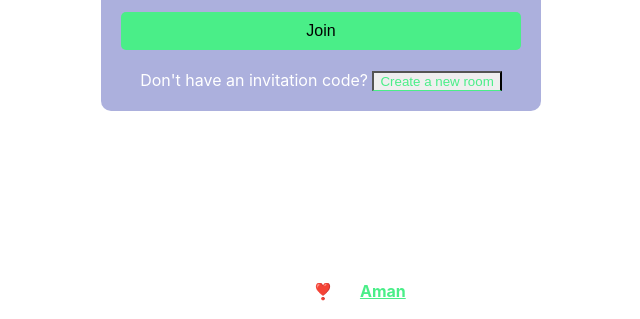
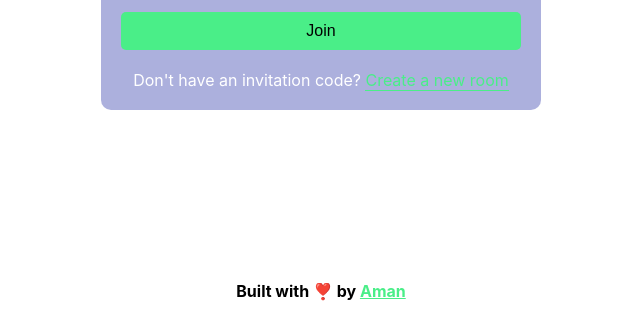
Before and after one commit to AshAman999/codeBuddy, a React (Create React App) app: page / in a window 1280 px wide. Shown: the part 478-797 px from the top of the page, without its empty margins (319-959 px from the left). Built offline with nearby package versions, Linux system fonts and the light colour scheme.

Commit message:
minor refactoring

```diff
--- a/src/App.css
+++ b/src/App.css
@@ -84,10 +84,10 @@ footer a {
 }
 
 .aside {
-  background: #2832a862;
+  background: #595859;
   padding: 16px;
   color: white;
- display: flex;
+  display: flex;
   flex-direction: column;
 }
 
@@ -97,3 +97,12 @@ font-size: 20px;
 line-height: 1.6;
 padding-top: 20px;
 }
+
+.HomePageFooter{
+  color: #000;
+}
+.editorWrap{
+  height: 100vh;
+  display: flex;
+  flex-direction: column;
+}
--- a/src/components/Editor.js
+++ b/src/components/Editor.js
@@ -13,7 +13,7 @@ const Editor = ({ socketRef, roomId, onCodeChange }) => {
     // CodeMirror instance given to id "realTimeEditor"
     async function init() {
       editorRef.current = Codemirror.fromTextArea(
-        document.getElementById("realtimeEditor"),
+        document.getElementById("realTimeEditor"),
         {
           // Configurations for the code editor
           mode: { name: "javascript", json: true },
@@ -53,7 +53,7 @@ const Editor = ({ socketRef, roomId, onCodeChange }) => {
     };
   }, [socketRef.current]);
 
-  return <textarea id="realtimeEditor"></textarea>;
+  return <textarea id="realTimeEditor"></textarea>;
 };
 
 export default Editor;
--- a/src/pages/Home.js
+++ b/src/pages/Home.js
@@ -2,23 +2,32 @@ import React, { useState } from "react";
 import toast from "react-hot-toast";
 import { useNavigate } from "react-router-dom";
 
+// Component to display the Home / Start Page of the application
 export const HomePage = () => {
+  // Reference to the current page Navigation
   const navigate = useNavigate();
+
+  // Hook to store the current room ID
   const [roomId, setRoomId] = useState("");
+
+  // Hook to store the current user name
   const [userName, setUserName] = useState("");
+
+  // Function generates a random room ID
   const generateRoomCode = () => {
-    const roomCode = Math.random().toString(36).substring(2, 7);
+    const roomCode = Math.random().toString(36).substring(2, 9);
     return roomCode;
   };
 
+  // Function to handle the Create New Room button click
   const createNewRoom = (e) => {
     e.preventDefault();
     const id = generateRoomCode();
     setRoomId(id);
     toast.success("Room created successfully");
-    //Redirect to editor page
   };
 
+  // Function to handle the Join Room button click
   const joinRoom = (e) => {
     e.preventDefault();
     if (!roomId || !userName) {
@@ -26,7 +35,6 @@ export const HomePage = () => {
       return;
     } else {
       toast.success("Room joined successfully");
-
       navigate(`/editorHome/${roomId}`, {
         state: {
           userName,
@@ -63,18 +71,17 @@ export const HomePage = () => {
           </button>
           <span className="createInfo">
             Don't have an invitation code? {/* instead of button user a tag */}
-            <button className="createNewBtn" onClick={createNewRoom}>
+            <a className="createNewBtn" onClick={createNewRoom}>
               Create a new room
-            </button>
+            </a>
           </span>
         </div>
       </div>
       <footer>
-        <h4>
+        <h4 className="HomePageFooter">
           Built with ❣️ by <a href="https://github.com/ashaman999">Aman</a>
         </h4>
       </footer>
     </div>
   );
 };
-//2:52:00
```
